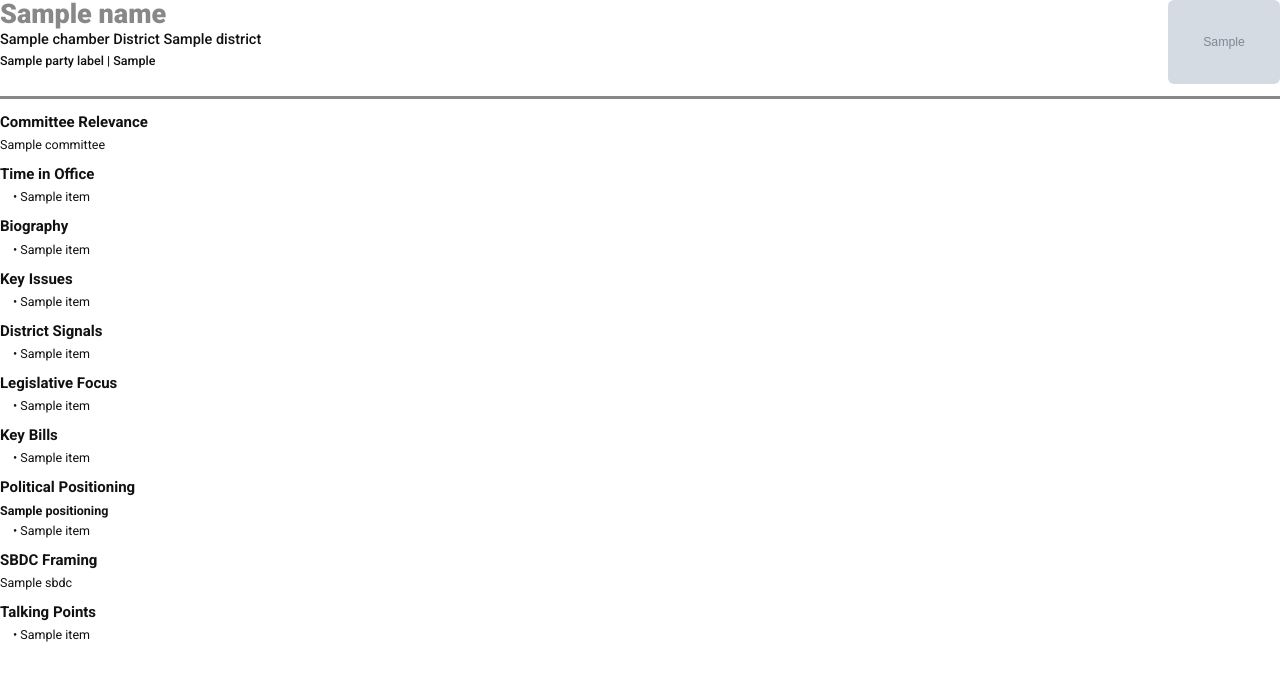
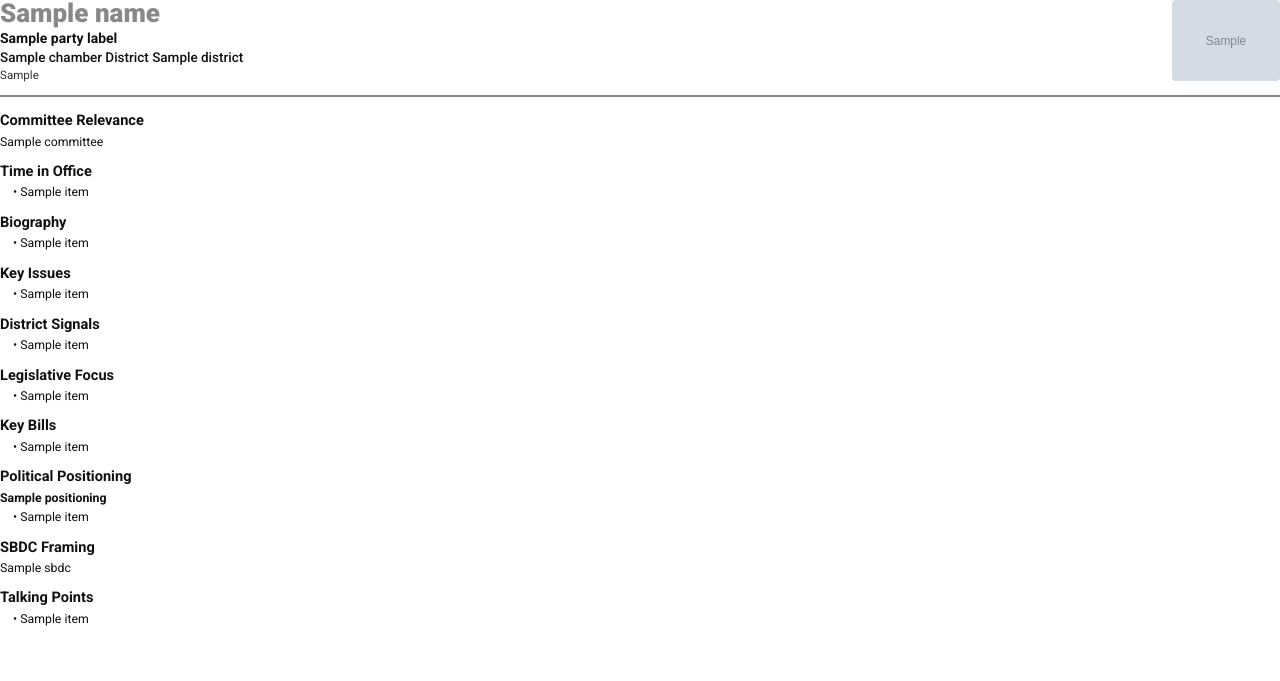
Before and after one commit to imrandevelops007/legislator-skimmer, a Python web app: template templates/report.html in a window 1280 px wide. Shown: the top 681 px of the page. Run offline with Jinja, Linux system fonts and the light colour scheme; the template is opened without the code that fills it: most values are stand-ins (such as "Sample title", 1, 10 or a date in 2020); grey boxes marked "Sample" are stand-in pictures.

Commit message:
Refactor report HTML structure and styles

```diff
--- a/templates/report.html
+++ b/templates/report.html
@@ -8,53 +8,59 @@
 
     @page {
       size: letter;
-      margin: 0.55in 0.6in;
+      margin: 0.52in 0.58in;
     }
 
     body {
       font-family: 'Roboto', Arial, sans-serif;
-      line-height: 1.28;
-      font-size: 12.5px;
+      line-height: 1.26;
+      font-size: 12.3px;
       color: #111;
       margin: 0;
     }
 
-    .header {
-      border-bottom: 3px solid {{ party_color }};
+    .report-header {
+      position: relative;
       padding-bottom: 12px;
       margin-bottom: 14px;
-      overflow: auto;
+      border-bottom: 2.5px solid {{ party_color }};
       break-inside: avoid;
       page-break-inside: avoid;
     }
 
     .photo {
       float: right;
-      width: 112px;
+      width: 108px;
       height: auto;
-      border-radius: 6px;
+      border-radius: 4px;
       margin-left: 18px;
       object-fit: cover;
     }
 
     .name {
-      font-size: 27px;
+      font-size: 26px;
       font-weight: 900;
       color: {{ party_color }};
-      margin-bottom: 3px;
-      line-height: 1.05;
-    }
-
-    .subhead {
-      font-size: 14.5px;
-      font-weight: 500;
+      line-height: 1.02;
       margin-bottom: 3px;
     }
 
-    .meta-line {
-      font-size: 12.5px;
+    .party {
+      font-size: 14px;
+      font-weight: 700;
       margin-bottom: 2px;
+    }
+
+    .district {
+      font-size: 13.5px;
       font-weight: 500;
+      margin-bottom: 2px;
+    }
+
+    .location {
+      font-size: 11.6px;
+      color: #333;
+      line-height: 1.3;
     }
 
     .section {
@@ -64,11 +70,15 @@
     }
 
     .section-title {
-      font-size: 15px;
+      font-size: 14.6px;
       font-weight: 700;
       margin-bottom: 5px;
       break-after: avoid;
       page-break-after: avoid;
+    }
+
+    .section-intro {
+      margin: 0 0 5px 0;
     }
 
     .bullet {
@@ -78,34 +88,42 @@
       page-break-inside: avoid;
     }
 
+    .positioning-line {
+      font-weight: 700;
+      margin-bottom: 4px;
+    }
+
     p {
       margin: 0 0 4px 0;
     }
 
-    .positioning-line {
-      font-weight: 700;
-      margin-bottom: 4px;
+    .tight {
+      margin-top: 0;
     }
   </style>
 </head>
 
 <body>
 
-<div class="header">
+<div class="report-header">
   <img class="photo" src="{{ image_url }}">
+
   <div class="name">{{ name }}</div>
-  <div class="subhead">{{ chamber }} District {{ district }}</div>
 
-  {% if party_label or location_line %}
-  <div class="meta-line">
-    {% if party_label %}{{ party_label }}{% endif %}{% if party_label and location_line %} | {% endif %}{% if location_line %}{{ location_line }}{% endif %}
-  </div>
+  {% if party_label %}
+  <div class="party">{{ party_label }}</div>
+  {% endif %}
+
+  <div class="district">{{ chamber }} District {{ district }}</div>
+
+  {% if location_line %}
+  <div class="location">{{ location_line }}</div>
   {% endif %}
 </div>
 
 <div class="section">
   <div class="section-title">Committee Relevance</div>
-  <p>{{ committee }}</p>
+  <p class="section-intro">{{ committee }}</p>
 </div>
 
 <div class="section">
@@ -160,7 +178,7 @@
 
 <div class="section">
   <div class="section-title">SBDC Framing</div>
-  <p>{{ sbdc }}</p>
+  <p class="section-intro">{{ sbdc }}</p>
 </div>
 
 <div class="section">
```
